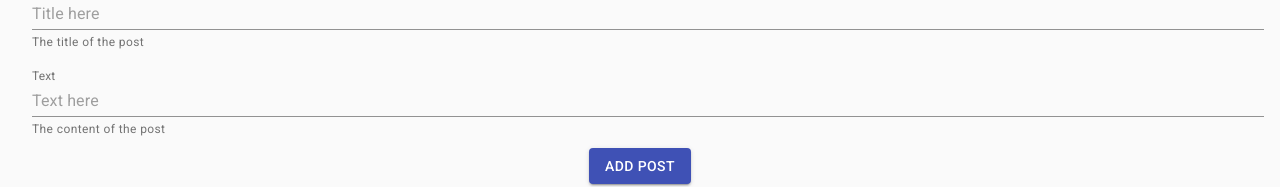
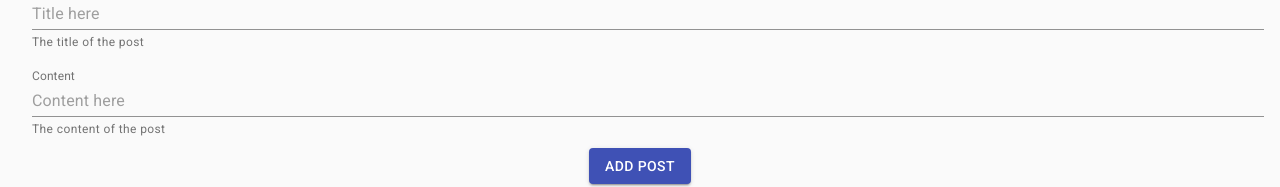
Before and after one commit to desolaser/react-graphql-blog, a React (Create React App) app in the folder client/: page /post in a window 1280 px wide. Shown: the part 250-437 px from the top of the page. Built offline with nearby package versions, Linux system fonts and the light colour scheme.

Commit message:
Change text fields for content

```diff
--- a/client/src/components/Comment.js
+++ b/client/src/components/Comment.js
@@ -3,7 +3,7 @@ import React from 'react'
 const Comment = props => {
     return (
         <div className="comment">
-            {props.data.text}
+            {props.data.content}
         </div>
     )
 }
--- a/client/src/components/CommentForm.js
+++ b/client/src/components/CommentForm.js
@@ -16,10 +16,10 @@ const useStyles = makeStyles((theme) => ({
 }));
 
 const addCommentMutation = gql`
-    mutation AddComment($text: String!, $postId: ID!) {
-        addComment(text: $text, postId: $postId) {
+    mutation AddComment($content: String!, $postId: ID!) {
+        addComment(content: $content, postId: $postId) {
             id
-            text
+            content
         }
     }
 `
@@ -27,7 +27,7 @@ const getPostsQuery = gql`
     {
         posts {
             id
-            text
+            content
         }
     }
 `
@@ -36,7 +36,7 @@ const CommentForm = () => {
     const classes = useStyles()
 
     const [ id, setId ] = useState("")
-    const [ text, setText ] = useState("")
+    const [ content, setContent ] = useState("")
 
     const [addComment, { result }] = useMutation(addCommentMutation);
 
@@ -48,12 +48,12 @@ const CommentForm = () => {
         e.preventDefault()
 
         addComment({ variables: {
-            text,
+            content,
             postId: id
         } })
 
         setId("")
-        setText("")
+        setContent("")
     }
 
     return (
@@ -74,21 +74,21 @@ const CommentForm = () => {
                             key={item.id}
                             value={item.id}
                         >
-                            {item.text}
+                            {item.title}
                         </MenuItem>
                     ))}
                 </Select>
             </FormControl>
             <TextField
-                id="text"
-                label="Text"
+                id="content"
+                label="Content"
                 style={{ margin: 8 }}
-                placeholder="Text here"
+                placeholder="Content here"
                 helperText="The content of the comment"
                 fullWidth
                 margin="normal"
-                onChange={e => setText(e.target.value)}
-                value={text}
+                onChange={e => setContent(e.target.value)}
+                value={content}
                 InputLabelProps={{
                     shrink: true,
                 }}
--- a/client/src/components/Post.js
+++ b/client/src/components/Post.js
@@ -20,7 +20,7 @@ const Post = props => {
                     {props.data.title}
                 </Typography>
                 <Typography variant="h6" component="p" color="textSecondary">
-                    {props.data.text}
+                    {props.data.content}
                 </Typography>
                 <div>
                     {props.data.comments.map(comment => (
--- a/client/src/components/PostForm.js
+++ b/client/src/components/PostForm.js
@@ -4,18 +4,18 @@ import { useMutation } from '@apollo/react-hooks';
 import { TextField, Button } from '@material-ui/core'
 
 const addPostMutation = gql`
-    mutation AddPost($title: String!, $text: String!) {
-        addPost(title: $title, text: $text) {
+    mutation AddPost($title: String!, $content: String!) {
+        addPost(title: $title, content: $content) {
             id
             title
-            text
+            content
         }
     }
 `
 
 const PostList = () => {
     const [ title, setTitle ] = useState("")
-    const [ text, setText ] = useState("")
+    const [ content, setContent ] = useState("")
 
     const [addPost, { data }] = useMutation(addPostMutation);
 
@@ -24,11 +24,11 @@ const PostList = () => {
 
         addPost({ variables: {
             title,
-            text
+            content
         } })
 
         setTitle("")
-        setText("")
+        setContent("")
         console.log(data)
     }
 
@@ -49,15 +49,15 @@ const PostList = () => {
                 }}
             />
             <TextField
-                id="text"
-                label="Text"
+                id="content"
+                label="Content"
                 style={{ margin: 8 }}
-                placeholder="Text here"
+                placeholder="Content here"
                 helperText="The content of the post"
                 fullWidth
                 margin="normal"
-                onChange={e => setText(e.target.value)}
-                value={text}
+                onChange={e => setContent(e.target.value)}
+                value={content}
                 InputLabelProps={{
                     shrink: true,
                 }}
--- a/client/src/components/PostList.js
+++ b/client/src/components/PostList.js
@@ -8,10 +8,10 @@ const getPostsQuery = gql`
         posts {
             id
             title
-            text
+            content
             comments {
                 id
-                text
+                content
             }
         }
     }
```
